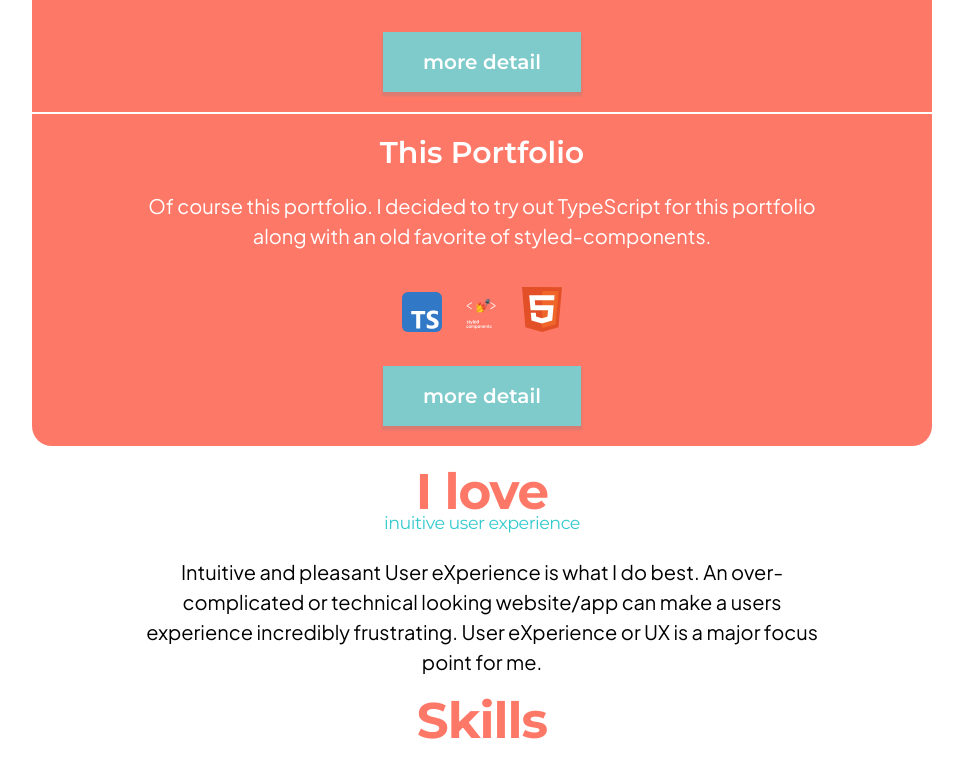
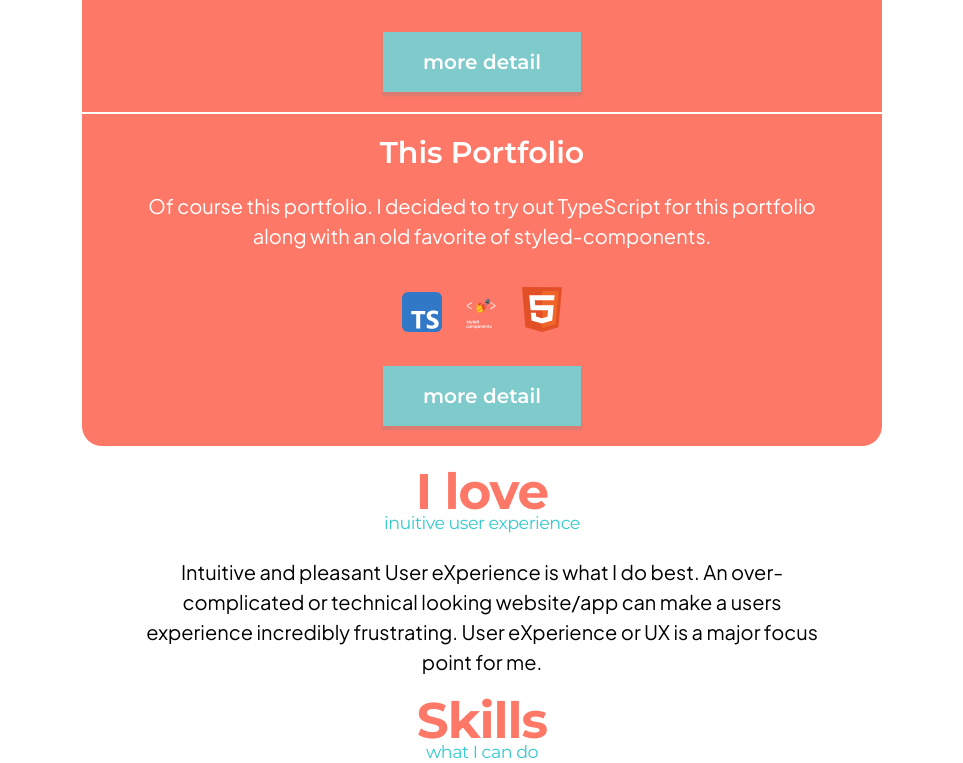
Before and after one commit to mcfliermeyer/Portfolio, a React (Create React App) app: page / in a window 1280 px wide. Shown: the part 1487-2250 px from the top of the page, without its empty margins (158-1121 px from the left). Built offline with nearby package versions, Linux system fonts and the light colour scheme; a web font is replaced by a local one.

Commit message:
added subtitle to skills

```diff
--- a/src/components/FlipCard.tsx
+++ b/src/components/FlipCard.tsx
@@ -17,7 +17,7 @@ const StyledFlipCard = styled.div<FlipCardProps>`
     props.overload?.isBottom ? "1em" : 0};
 
   @media (min-width: 425px) {
-    max-width: 900px;
+    max-width: 800px;
     margin-inline: auto;
   }
   .title {
--- a/src/components/SkillsSection.tsx
+++ b/src/components/SkillsSection.tsx
@@ -35,7 +35,7 @@ const StyledSkillsSection = styled.section`
 const SkillsSection = () => {
   return (
     <StyledSkillsSection>
-      <NewSection title={"Skills"} />
+      <NewSection title={"Skills"} subtitle="what I can do" />
       <FlipCard
         overload={{
           bg: "#ffc753",
```
